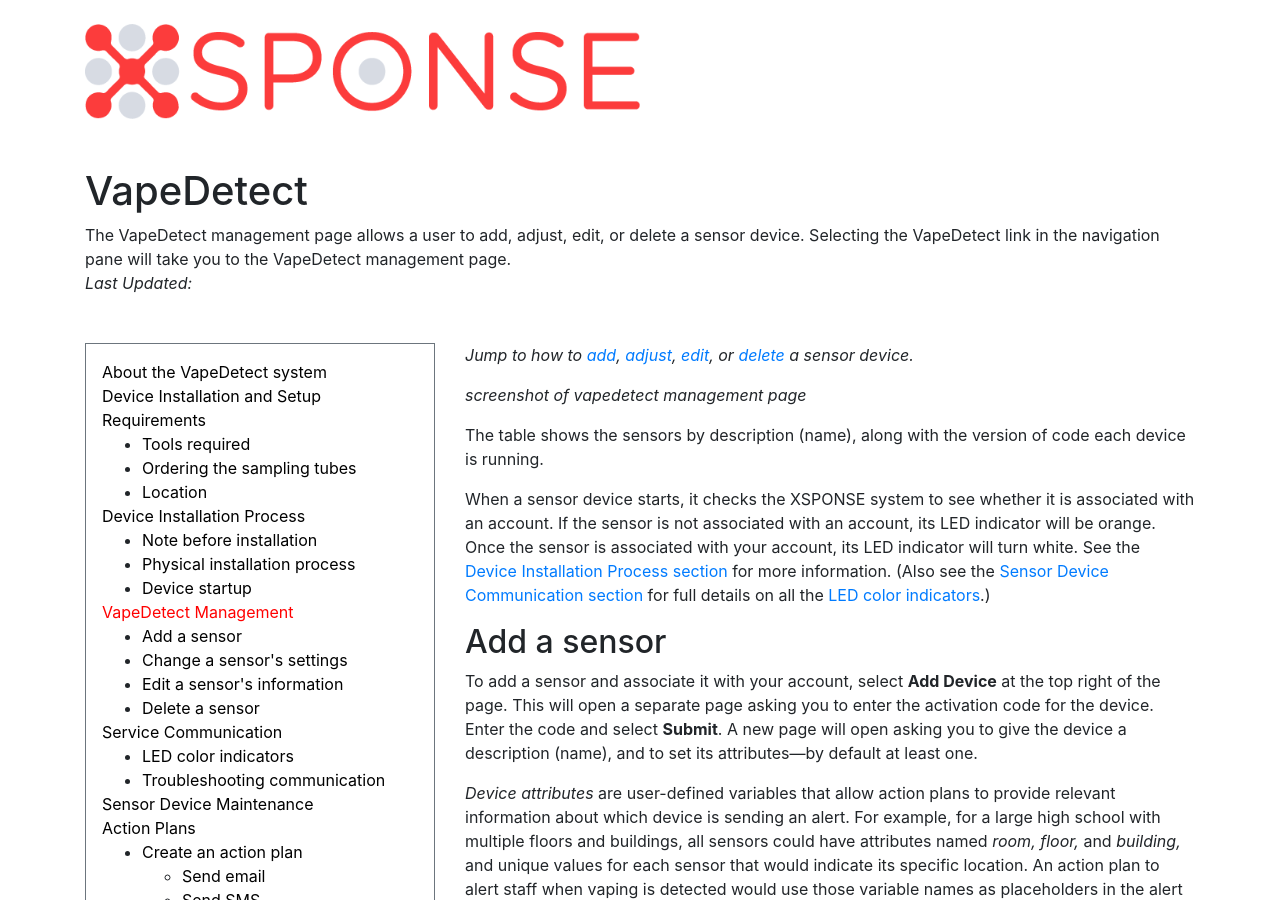
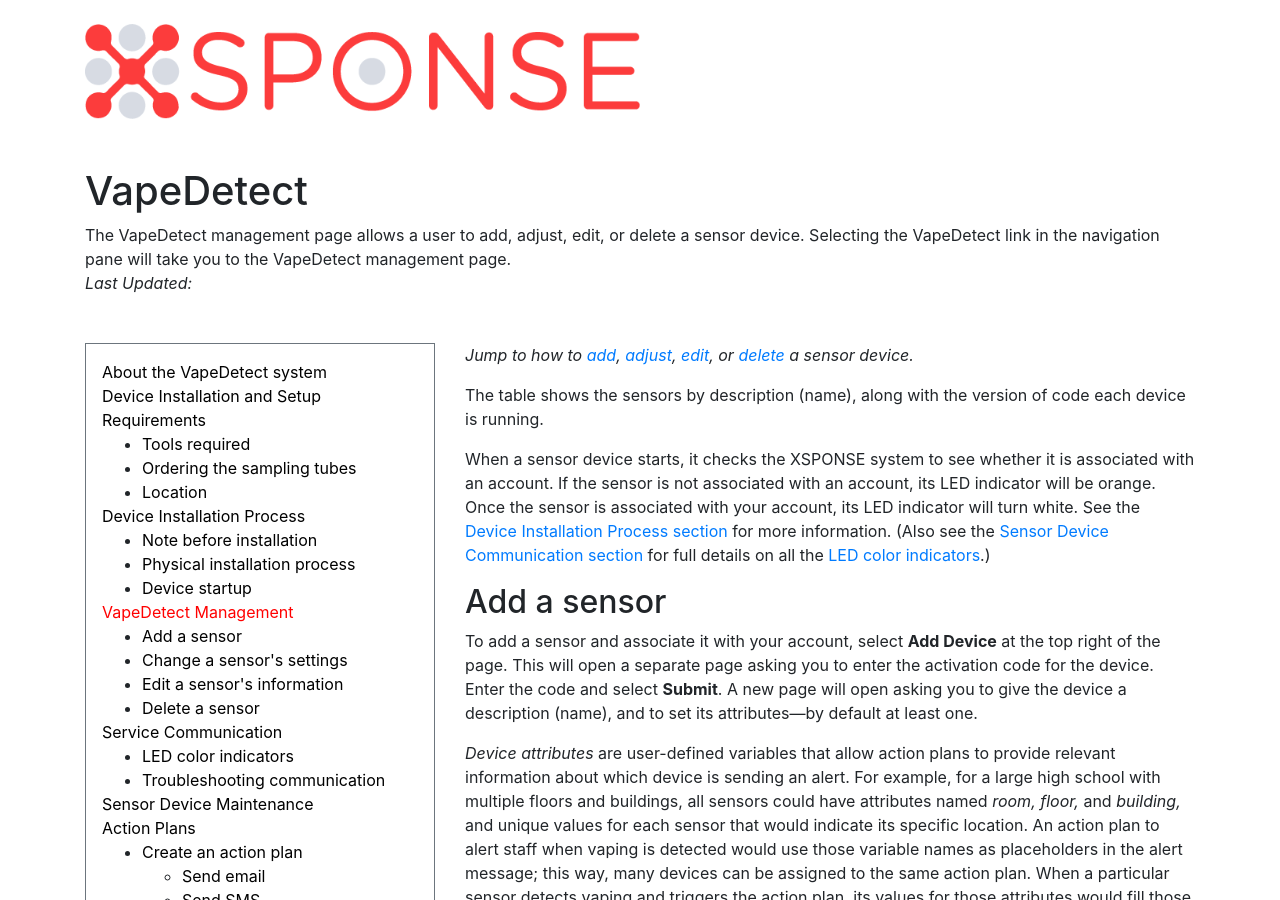
Before and after one commit to NrsSystems/docs, a Jekyll site: the page built from vape-detect/vapedetect-management.md, in a window 1280 px wide and 900 px high. Built offline with Jekyll 4.4.1, drawn with Linux system fonts in a browser that asks for light colours; our own code applies the rules of GitHub Pages for plain Markdown files.

Commit message:
Update vapedetect-management.md
Removed screenshot placeholder.

```diff
--- a/vape-detect/vapedetect-management.md
+++ b/vape-detect/vapedetect-management.md
@@ -3,8 +3,6 @@ title: VapeDetect
 abstract: The VapeDetect management page allows a user to add, adjust, edit, or delete a sensor device. Selecting the VapeDetect link in the navigation pane will take you to the VapeDetect management page.
 ---
 *Jump to how to [add](vapedetect-management.md#add-a-sensor), [adjust](vapedetect-management.md#change-a-sensors-settings), [edit](vapedetect-management.md#edit-a-sensors-information), or [delete](vapedetect-management.md#delete-a-sensor) a sensor device.*
-
-> _screenshot of vapedetect management page_
 
 The table shows the sensors by description (name), along with the version of code each device is running.
 
```
